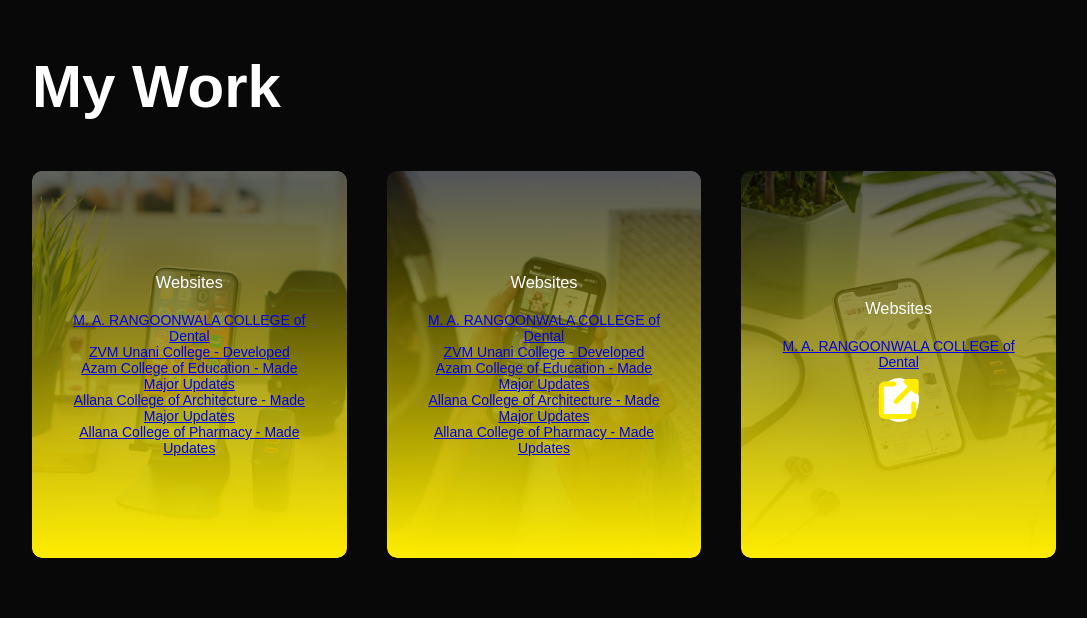
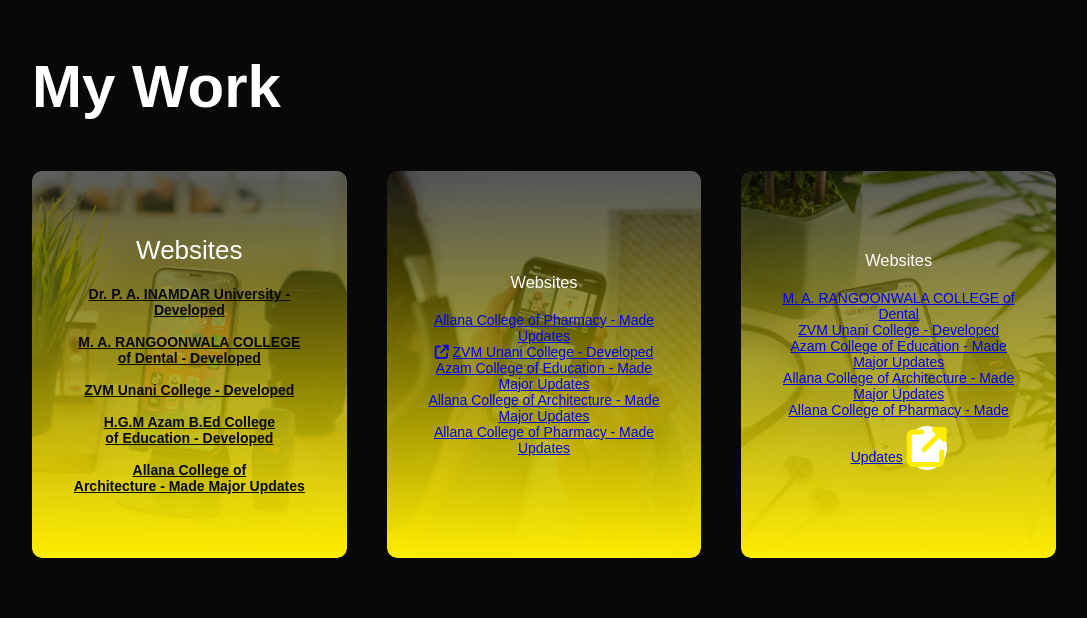
Before and after one commit to Saikishor164/saikishor164.github.io, a PHP site: page / in a window 1280 px wide. Shown: the part 1904-2522 px from the top of the page, without its empty margins (96-1183 px from the left). Run offline with PHP 8.4, Linux system fonts and the light colour scheme; some libraries are stand-ins or nearby versions.

Commit message:
This Fixes #17

```diff
--- a/index.html
+++ b/index.html
@@ -125,14 +125,15 @@
             <div class="work">
                 <img src="images/work-1.png" alt="work-1">
                 <div class="layer">
-                    <h3>Websites</h3>
-                    <p>
-                        <a href="https://mardentalcollege.org/">M. A. RANGOONWALA COLLEGE of Dental</a><br>
+                    <h3 class="websitesh3">Websites</h3>
+                    <p class="works1text">
+                        <a href="https://drpaiu.edu.in">Dr. P. A. INAMDAR University - Developed</a> <br> <br>
+                        <a href="https://mardentalcollege.org/">M. A. RANGOONWALA COLLEGE <br> of Dental - Developed</a><br><br>
                         <!-- <a href="#"><i class="fa-solid fa-arrow-up-right-from-square"></i></a> -->
-                        <a href="https://www.zvmunanimchpune.org/">ZVM Unani College - Developed</a> <br>
-                        <a href="https://www.azambedcollege.com/">Azam College of Education - Made Major Updates</a><br>
-                        <a href="http://www.allanaarchitecture.org/">Allana College of Architecture - Made Major Updates</a><br>
-                        <a href="https://www.allanacollegeofpharmacy.org/">Allana College of Pharmacy - Made Updates</a>
+                        <a href="https://www.zvmunanimchpune.org/">ZVM Unani College - Developed</a> <br> <br>
+                        <a href="https://www.azambedcollege.com/">H.G.M Azam B.Ed College <br>of Education - Developed</a><br> <br>
+                        <a href="http://www.allanaarchitecture.org/">Allana College of <br> Architecture - Made Major Updates</a><br>
+
                     </p>
                 </div>
             </div>
@@ -141,8 +142,8 @@
                 <div class="layer">
                     <h3>Websites</h3>
                     <p>
-                        <a href="https://mardentalcollege.org/">M. A. RANGOONWALA COLLEGE of Dental</a><br>
-                        <!-- <a href="#"><i class="fa-solid fa-arrow-up-right-from-square"></i></a> -->
+                        <a href="https://www.allanacollegeofpharmacy.org/">Allana College of Pharmacy - Made Updates</a><br>
+                        <a href="#"><i class="fa-solid fa-arrow-up-right-from-square"></i></a>
                         <a href="https://www.zvmunanimchpune.org/">ZVM Unani College - Developed</a> <br>
                         <a href="https://www.azambedcollege.com/">Azam College of Education - Made Major Updates</a><br>
                         <a href="http://www.allanaarchitecture.org/">Allana College of Architecture - Made Major Updates</a><br>
@@ -156,11 +157,11 @@
                     <h3>Websites</h3>
                     <p>
                         <a href="https://mardentalcollege.org/">M. A. RANGOONWALA COLLEGE of Dental</a><br>
-                        <a class="logo arrow" href="#"><i class="fa-solid fa-up-right-from-square"></i></a>
-                        <!-- <a href="https://www.zvmunanimchpune.org/">ZVM Unani College - Developed</a> <br>
+                        <a href="https://www.zvmunanimchpune.org/">ZVM Unani College - Developed</a> <br>
                         <a href="https://www.azambedcollege.com/">Azam College of Education - Made Major Updates</a><br>
                         <a href="http://www.allanaarchitecture.org/">Allana College of Architecture - Made Major Updates</a><br>
-                        <a href="https://www.allanacollegeofpharmacy.org/">Allana College of Pharmacy - Made Updates</a> -->
+                        <a href="https://www.allanacollegeofpharmacy.org/">Allana College of Pharmacy - Made Updates</a>
+                        <a class="logo arrow" href="#"><i class="fa-solid fa-up-right-from-square"></i></a>
                     </p>
                 </div>
             </div>
--- a/style.css
+++ b/style.css
@@ -265,3 +265,15 @@
     border-radius: 50%;
     text-align: center;
 }
+
+
+.works1text a {
+    color: #080808;
+    font-weight: bold;
+}
+
+.websitesh3 {
+    font-size: 26px;
+    font-weight: bolder;
+
+}
```
